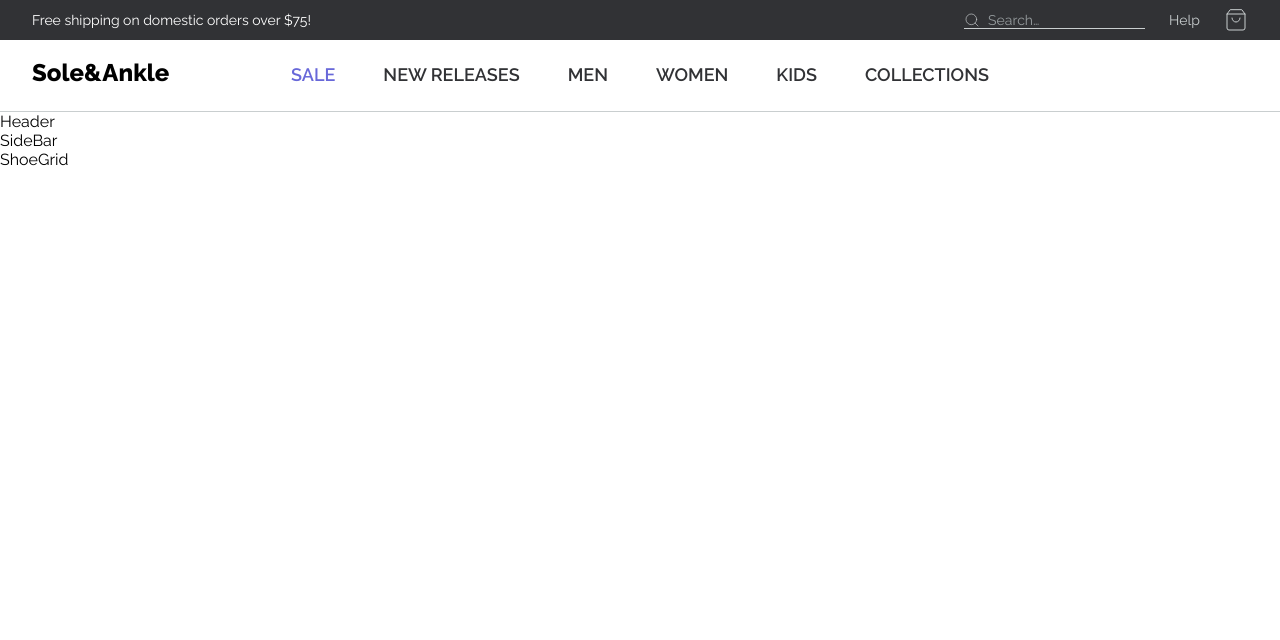
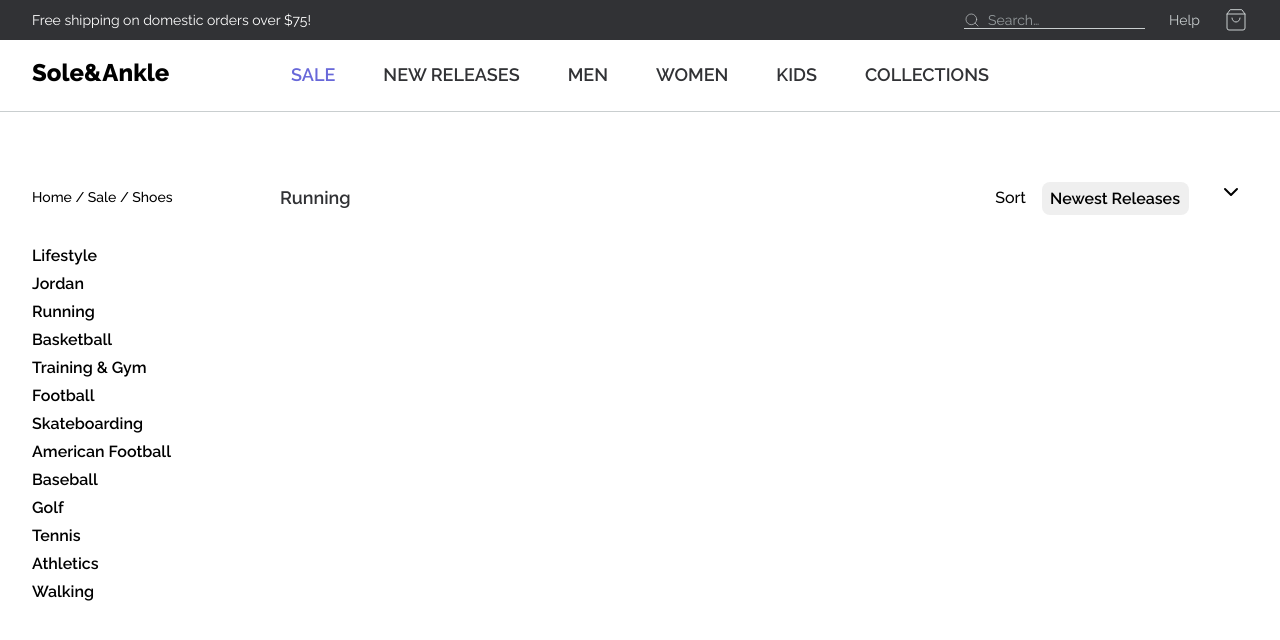
Before and after one commit to edulange/css-josh, a React (Vite) app in the folder sole-and-ankle/: page / in a window 1280 px wide. Shown: the top 640 px of the page. Built offline with nearby package versions, Linux system fonts and the light colour scheme.

Commit message:
adding shell

```diff
--- a/sole-and-ankle/src/App.jsx
+++ b/sole-and-ankle/src/App.jsx
@@ -1,7 +1,7 @@
 import { GlobalStyle } from './GlobalStyle'
 import { ThemeProvider } from 'styled-components'
 import HeaderJosh from './components/Header/HeaderJosh'
-import Main from './components/Main/Main'
+import MainContent from './components/Main/Main'
 
 const theme = {
 	primary: '#C5295D',
@@ -19,7 +19,7 @@ const App = () => (
 		<>
 			<GlobalStyle />
 			<HeaderJosh />
-			<Main />
+			<MainContent />
 		</>
 	</ThemeProvider>
 )
--- a/sole-and-ankle/src/components/Main/Header.jsx
+++ b/sole-and-ankle/src/components/Main/Header.jsx
@@ -1,9 +1,81 @@
-import styled from "styled-components"
+import styled from 'styled-components'
+
+import { COLORS } from '../../constants'
+import { ChevronDown } from 'react-feather'
 
 const Header = () => {
-  return (
-    <div>Header</div>
-  )
+	return (
+		<HeaderMain>
+			<Navigation>
+				<span>Home /</span>
+				<span> Sale /</span>
+				<span> Shoes</span>
+			</Navigation>
+			<SelectionTitle>Running</SelectionTitle>
+
+			<Filters>
+				<SortLabel>Sort</SortLabel>
+				<SelectWrapper>
+					<StyledSelect>
+						<option value=''>Newest Releases</option>
+						{/* Adicione mais opções aqui, se necessário */}
+					</StyledSelect>
+					<CustomChevronDown />
+				</SelectWrapper>
+			</Filters>
+		</HeaderMain>
+	)
 }
 
+const HeaderMain = styled.div`
+	height: 42px;
+	display: flex;
+	align-items: center;
+	padding-left: 32px;
+	padding-right: 37px;
+	justify-content: space-between;
+`
+
+const Navigation = styled.nav`
+	font-weight: 500;
+	font-size: 0.875rem;
+	width: 248px;
+`
+
+const SelectionTitle = styled.span`
+	font-weight: 600;
+	font-size: 1.125rem;
+	margin-right: auto;
+	color: ${COLORS.gray[900]};
+`
+
+const Filters = styled.div`
+	display: flex;
+	align-items: center;
+`
+
+const SortLabel = styled.span`
+	font-weight: 500;
+	font-size: 1rem;
+	padding: 12px 16px;
+`
+
+const StyledSelect = styled.select`
+	font-weight: 600;
+	font-size: 1rem;
+	padding: 8px;
+	border-radius: 8px;
+	border: none;
+	appearance: none; /* Remove default arrow */
+`
+
+const SelectWrapper = styled.div`
+		position: relative;
+		display: inline-block;
+`
+
+const CustomChevronDown = styled(ChevronDown)`
+	margin-left: 30px;
+`
+
 export default Header
--- a/sole-and-ankle/src/components/Main/Main.jsx
+++ b/sole-and-ankle/src/components/Main/Main.jsx
@@ -3,14 +3,18 @@ import Header from './Header'
 import SideBar from './SideBar'
 import ShoeGrid from './ShoeGrid'
 
-const Main = () => {
+const MainContent = () => {
 	return (
-		<>
+		<Main>
 			<Header />
 			<SideBar />
-			<ShoeGrid />
-		</>
+			{/* <ShoeGrid /> */}
+		</Main>
 	)
 }
 
-export default Main
+const Main = styled.main`
+	margin-top: 64px;
+`
+
+export default MainContent
--- a/sole-and-ankle/src/components/Main/SideBar.jsx
+++ b/sole-and-ankle/src/components/Main/SideBar.jsx
@@ -1,9 +1,37 @@
-import styled from "styled-components"
+import styled from 'styled-components'
 
 const SideBar = () => {
-  return (
-    <div>SideBar</div>
-  )
+	return (
+		<UnorderList>
+			<ShoesStyle>Lifestyle</ShoesStyle>
+			<ShoesStyle>Jordan</ShoesStyle>
+			<ShoesStyle>Running</ShoesStyle>
+			<ShoesStyle>Basketball</ShoesStyle>
+			<ShoesStyle>Training & Gym</ShoesStyle>
+			<ShoesStyle>Football</ShoesStyle>
+			<ShoesStyle>Skateboarding</ShoesStyle>
+			<ShoesStyle>American Football</ShoesStyle>
+			<ShoesStyle>Baseball</ShoesStyle>
+			<ShoesStyle>Golf</ShoesStyle>
+			<ShoesStyle>Tennis</ShoesStyle>
+			<ShoesStyle>Athletics</ShoesStyle>
+			<ShoesStyle>Walking</ShoesStyle>
+		</UnorderList>
+	)
 }
 
+const UnorderList = styled.ul`
+	padding-left: 32px;
+	list-style: none;
+	font-weight: 600;
+	font-size: 1rem;
+	line-height: 1.75;
+	margin-top: 24px;
+	width: 248px;
+`
+
+const ShoesStyle = styled.li`
+	width: fit-content;
+`
+
 export default SideBar
```
Also changed, not shown: sole-and-ankle/src/components/SuperHeader/SuperHeader.jsx (+15 -17 lines).
